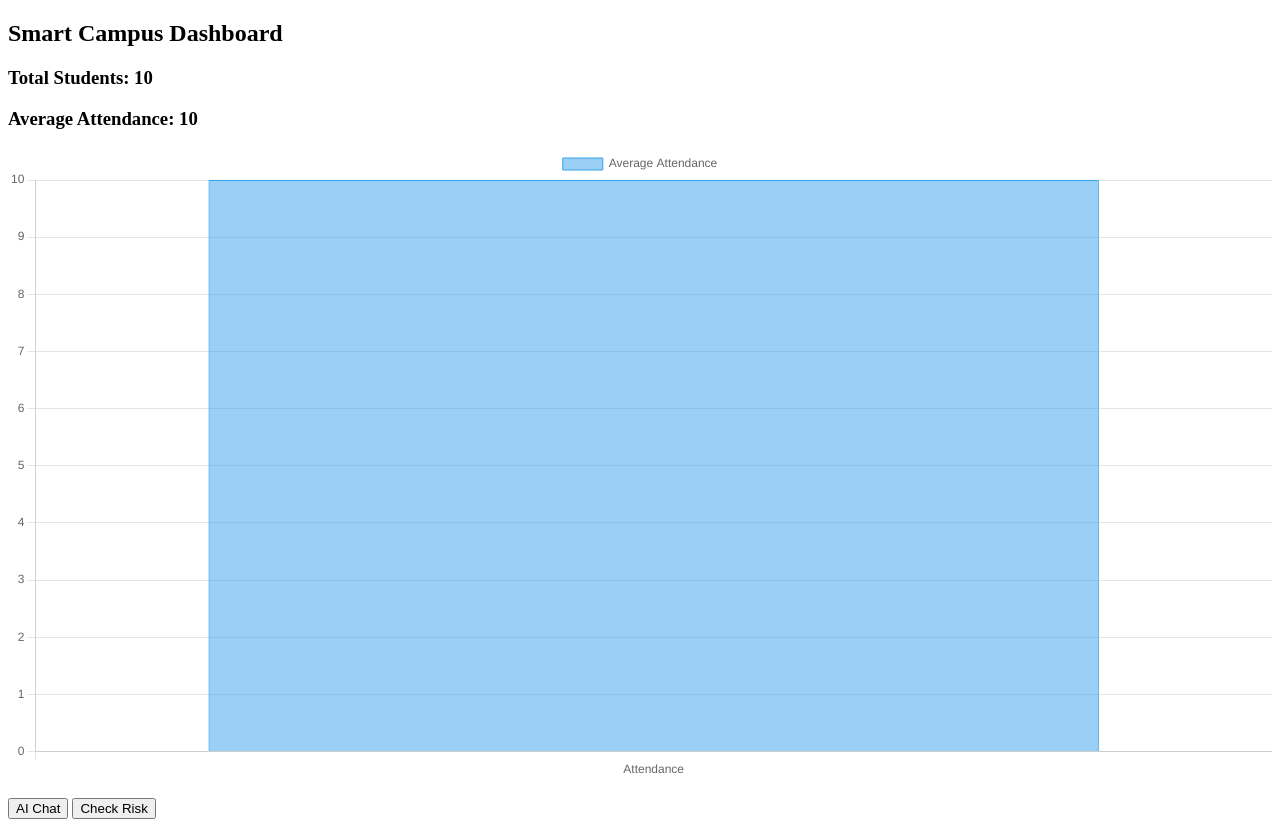
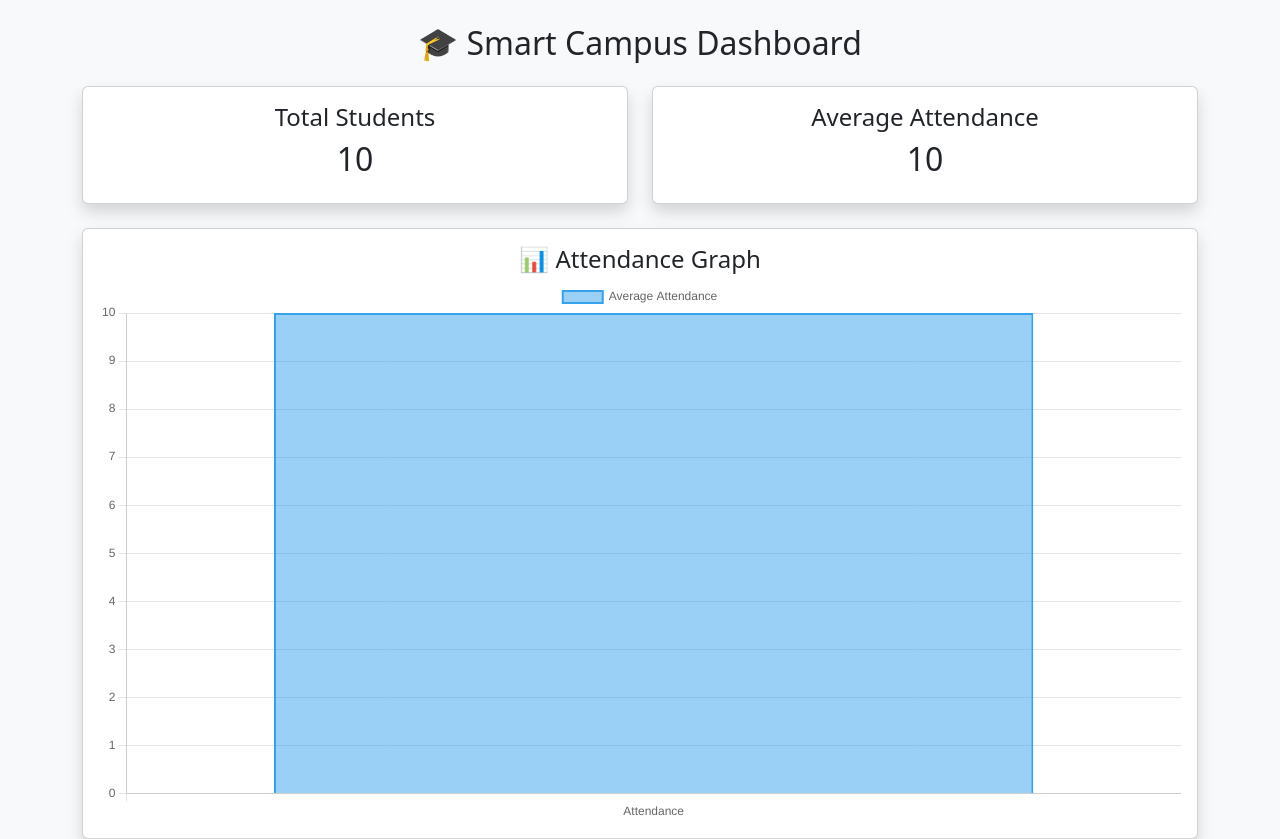
Before and after one commit to deepanshi-dev373/smart-campus-ai, a Flask app: template backend/templates/dashboard.html in a window 1280 px wide. Run offline with Flask 3, Linux system fonts and the light colour scheme; the template is opened without the code that fills it: most values are stand-ins (such as "Sample title", 1, 10 or a date in 2020).

Commit message:
fix all files

```diff
--- a/backend/templates/dashboard.html
+++ b/backend/templates/dashboard.html
@@ -1,44 +1,62 @@
 <!DOCTYPE html>
 <html>
 <head>
-<title>Dashboard</title>
+    <title>Dashboard</title>
 
-<!-- Chart.js -->
-<script src="https://cdn.jsdelivr.net/npm/chart.js"></script>
+    <link href="https://cdn.jsdelivr.net/npm/bootstrap@5.3.0/dist/css/bootstrap.min.css" rel="stylesheet">
 
+    <script src="https://cdn.jsdelivr.net/npm/chart.js"></script>
 </head>
 
-<body>
+<body class="bg-light">
 
-<h2>Smart Campus Dashboard</h2>
+<div class="container mt-4">
 
-<h3>Total Students: {{ total }}</h3>
-<h3>Average Attendance: {{ avg }}</h3>
+    <h2 class="text-center">🎓 Smart Campus Dashboard</h2>
 
-<canvas id="chart" width="400" height="200"></canvas>
+    <div class="row mt-4 text-center">
+
+        <div class="col-md-6">
+            <div class="card p-3 shadow">
+                <h4>Total Students</h4>
+                <h2>{{ total }}</h2>
+            </div>
+        </div>
+
+        <div class="col-md-6">
+            <div class="card p-3 shadow">
+                <h4>Average Attendance</h4>
+                <h2 id="avgText">{{ avg }}</h2>
+            </div>
+        </div>
+
+    </div>
+
+    <div class="card mt-4 p-3 shadow">
+        <h4 class="text-center">📊 Attendance Graph</h4>
+        <canvas id="chart"></canvas>
+    </div>
+
+</div>
 
 <script>
-const ctx = document.getElementById('chart');
+// 👇 Jinja value safe तरीके से लो
+const avg = Number(document.getElementById("avgText").innerText) || 0;
 
-new Chart(ctx, {
+// Chart
+new Chart(document.getElementById('chart'), {
     type: 'bar',
     data: {
         labels: ['Attendance'],
         datasets: [{
             label: 'Average Attendance',
-            data: [{{ avg }}],
-            borderWidth: 1
+            data: [avg],
+            borderWidth: 2
         }]
     }
 });
-</script>
 
-<br>
-
-<button onclick="chat()">AI Chat</button>
-<button onclick="risk()">Check Risk</button>
-
-<script>
+// AI Chat
 function chat(){
  fetch('/chat',{
   method:'POST',
@@ -48,6 +66,7 @@ function chat(){
  .then(r=>r.json()).then(d=>alert(d.reply))
 }
 
+// Risk
 function risk(){
  fetch('/risk',{
   method:'POST',
```
